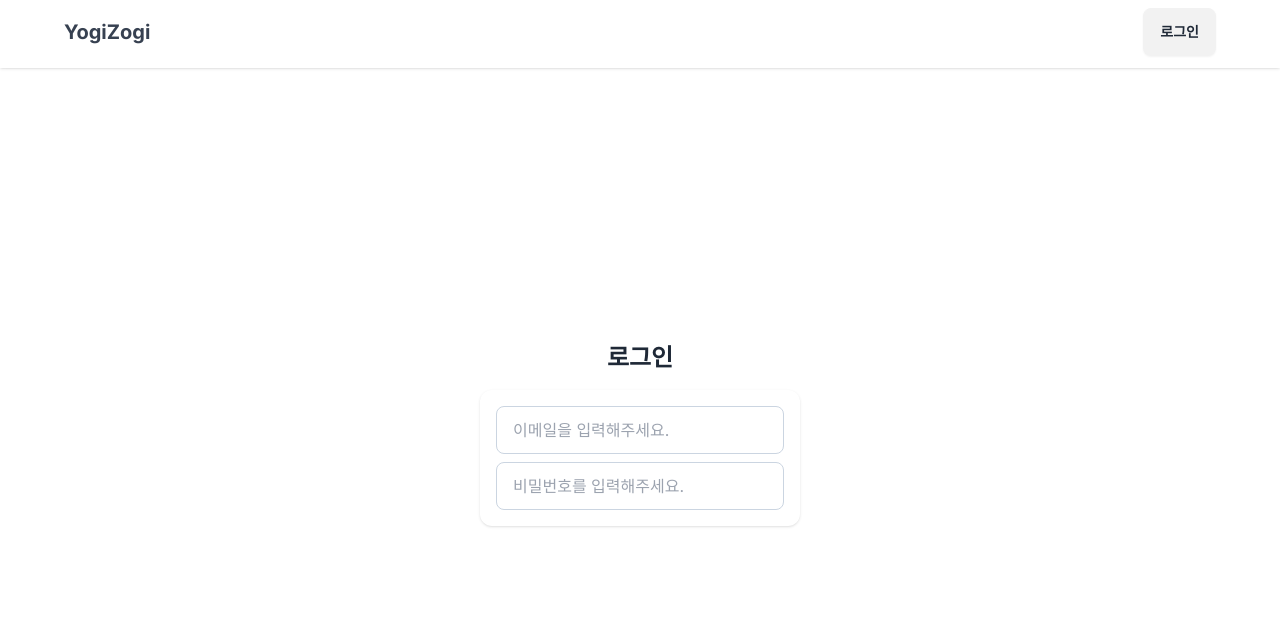
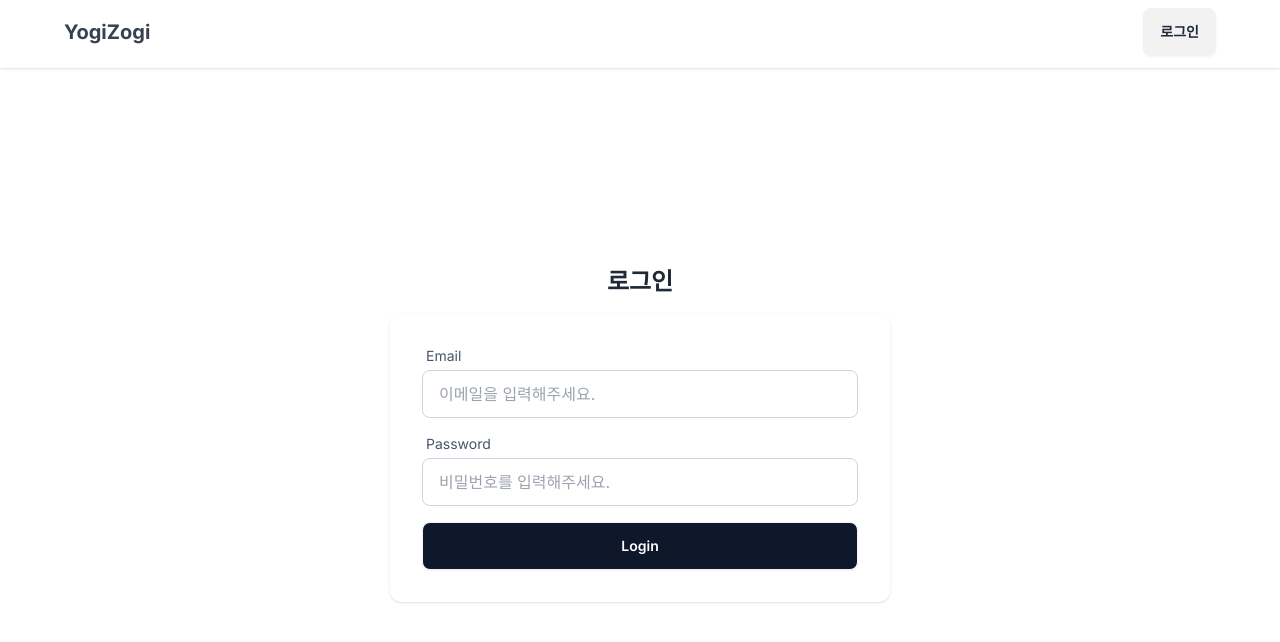
Before and after one commit to cloudedpanther/yogizogi_next, a Next.js app: page /login in a window 1280 px wide. Shown: the top 642 px of the page. Built offline with nearby package versions, Linux system fonts and the light colour scheme.

Commit message:
add login button and change style of login form

```diff
--- a/app/SearchBar/index.tsx
+++ b/app/SearchBar/index.tsx
@@ -75,7 +75,7 @@ export default function SearchBar() {
           />
           <button
             onClick={addPeople}
-            className="btn btn-sm bg-black text-white hover:text-black">
+            className="btn btn-sm bg-slate-900 text-white hover:text-black">
             +
           </button>
         </div>
--- a/app/login/page.tsx
+++ b/app/login/page.tsx
@@ -23,18 +23,35 @@ export default function Login() {
       <h2 className="text-center text-2xl font-bold">로그인</h2>
       <form
         onSubmit={methods.handleSubmit(onValid, onInValid)}
-        className="shadow rounded-xl p-4 flex flex-col gap-2 w-80">
+        className="shadow rounded-xl p-8 flex flex-col gap-4 w-[500px]">
+        <div className="flex flex-col gap-1">
+          <label htmlFor="email" className="text-sm ml-1 text-slate-600">
+            Email
+          </label>
           <input
             {...Email}
             type="email"
+            id="email"
             placeholder="이메일을 입력해주세요."
             className="input border border-slate-300 w-full focus:outline-none focus-within:outline-none h-12"
           />
+        </div>
+        <div className="flex flex-col gap-1">
+          <label htmlFor="password" className="text-sm ml-1 text-slate-600">
+            Password
+          </label>
           <input
             {...Password}
             type="password"
+            id="password"
             placeholder="비밀번호를 입력해주세요."
             className="input border border-slate-300 w-full focus:outline-none focus-within:outline-none h-12"
+          />
+        </div>
+        <input
+          type="submit"
+          value="Login"
+          className="btn bg-slate-900 text-white hover:text-black"
         />
       </form>
     </div>
```
Lines whose indentation alone changed are shown as unchanged.
